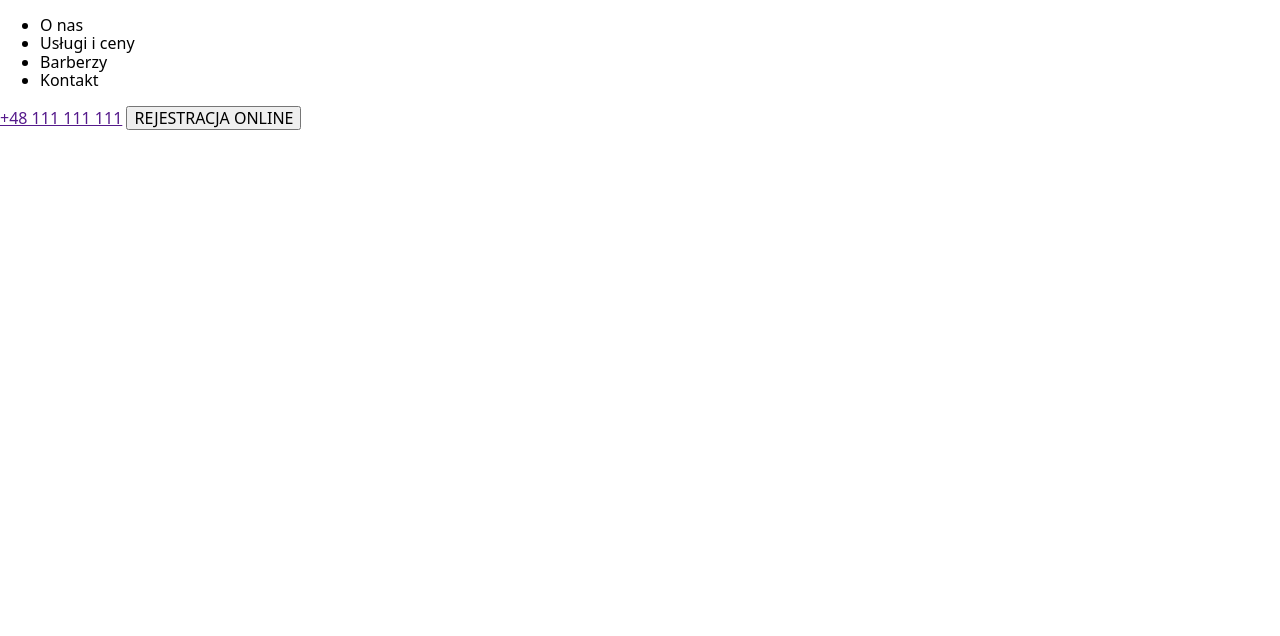
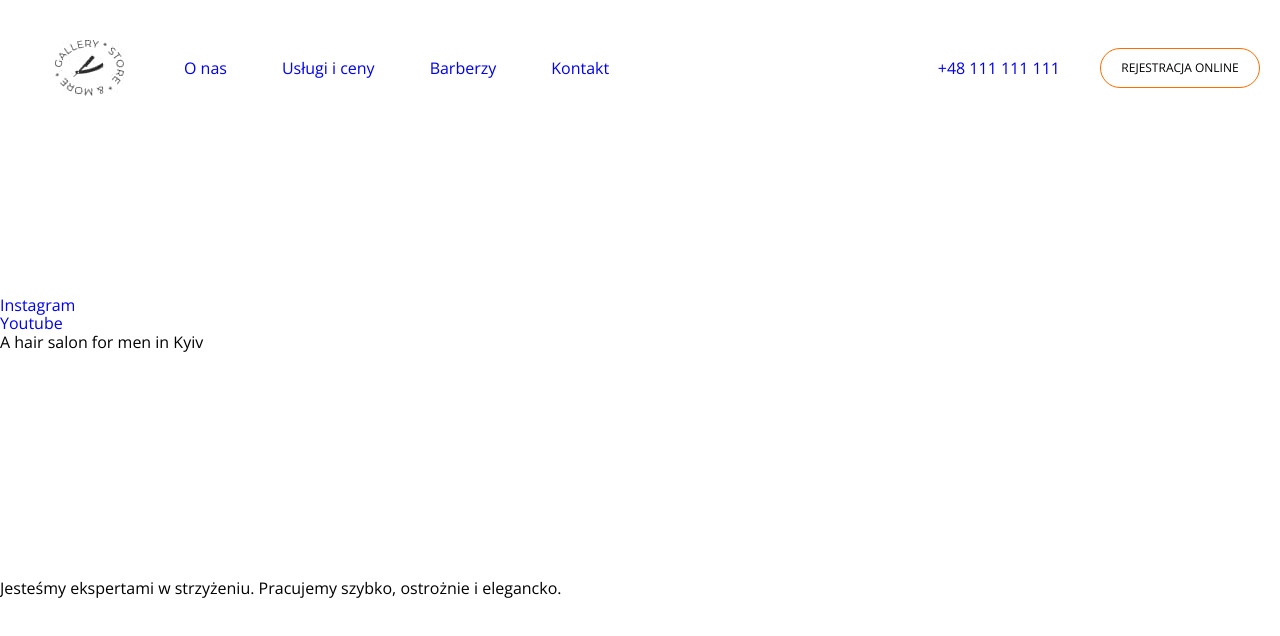
Before and after one commit to KlaudiaK0205/BarberShop, a plain HTML site: page src/index.html in a window 1280 px wide. Drawn offline with nearby package versions, Linux system fonts and the light colour scheme; files that its build step writes are made by us from their sources.

Commit message:
Update hero

```diff
--- a/src/index.html
+++ b/src/index.html
@@ -14,6 +14,56 @@
     <title>BarberShop</title>
 </head>
 <body>
-    <include src='./partials/header.html'></include>
+
+    <!-- HEADER -->
+    <header class="header">
+        <section class="navigation">
+            <div class="container">
+                <nav class="nav">
+                    <img class="logo" src="./images/Logo.jpg">
+                    <ul class="nav__list">
+                        <li class="nav__item"><a class="nav__link" href="#aboutUs">O nas</a></li>
+                        <li class="nav__item"><a class="nav__link" href="#servicesAndPrices">Usługi i ceny</a></li>
+                        <li class="nav__item"><a class="nav__link" href="#ourBarbers">Barberzy</a></li>
+                        <li class="nav__item"><a class="nav__link" href="#contact">Kontakt</a></li>
+                    </ul>
+                </nav>
+                <a href="tel:48111111111" class="phone">+48 111 111 111</a>
+                <button class="regBtn">REJESTRACJA ONLINE</button>
+            </div>
+        </section>
+    </header>
+
+    <main>
+
+        <!-- HERO -->
+        <section class="hero">
+            <div class="container">
+                <div class="left-side">
+                    <ul class="social_list">
+                        <li class="social__item">
+                            <a href="#" class="social__link">Instagram</a>
+                        </li>
+                        <li class="social__item">
+                            <a href="#" class="social__link">Youtube</a>
+                        </li>
+                    </ul>
+                </div>
+
+                <div class="right-side">
+                    <p class="secondary-header">A hair salon for men in Kyiv</p>
+                    <h1 class="main header">BarberShop</h1>
+                    <p class="description">Jesteśmy ekspertami w strzyżeniu.
+                        Pracujemy szybko, ostrożnie i elegancko.</p>
+                </div>
+            </div>
+        </section>
+
+    </main>
+
+    <footer>
+
+    </footer>
+    <!-- <include src='./partials/header.html'></include> -->
 </body>
 </html>
--- a/src/partials/header.html
+++ b/src/partials/header.html
@@ -1,4 +1,4 @@
-<section>
+<section class="navigation">
     <div class="container">
         <nav class="nav">
             <ul class="nav__list">
--- a/src/sass/layout/_header.scss
+++ b/src/sass/layout/_header.scss
@@ -0,0 +1,65 @@
+.header .container{
+    display: flex;
+    align-items: center;
+}
+
+.header {
+    color: var(--darkBG-header-color) ;
+    margin-bottom: 200px;
+}
+.logo {
+    margin-left: 55px;
+    margin-right: 60px;
+}
+.navigation .container {
+    margin-top: 40px;
+}
+
+.nav {
+    display: flex;
+    align-items: center;
+
+
+}
+
+.nav__list {
+    display: flex;
+
+
+}
+
+.nav__item {
+
+    &:not(:last-child) {
+        padding-right: 55px;
+    }
+
+
+}
+
+.nav__link {
+    transition: ;
+
+    &:hover,
+    :focus {
+        color: var(--brand-color);
+    }
+}
+.phone {
+    // color: var(--darkBG-header-color);
+    margin-left: auto;
+    // padding-right: 40px;
+}
+
+.regBtn {
+    font-size: 12px;
+    width: 160px;
+    height: 40px;
+    margin-left: 40px;
+    margin-right: 20px;
+    // color: var(--darkBG-header-color);
+    background-color: transparent;
+    border: 1px solid var(--brand-color);
+    border-radius: 25px;
+
+}
--- a/src/sass/main.scss
+++ b/src/sass/main.scss
@@ -1 +1,5 @@
-// @import './
+@import './base/common';
+
+@import './utils/variables.scss';
+
+@import './layout/header';
```
Also changed, not shown: src/sass/main.css, 1 other file.
